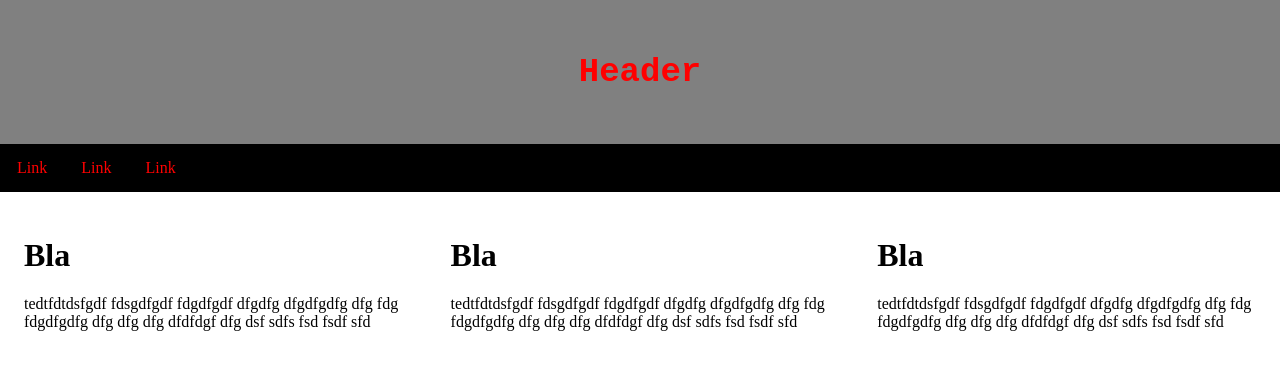
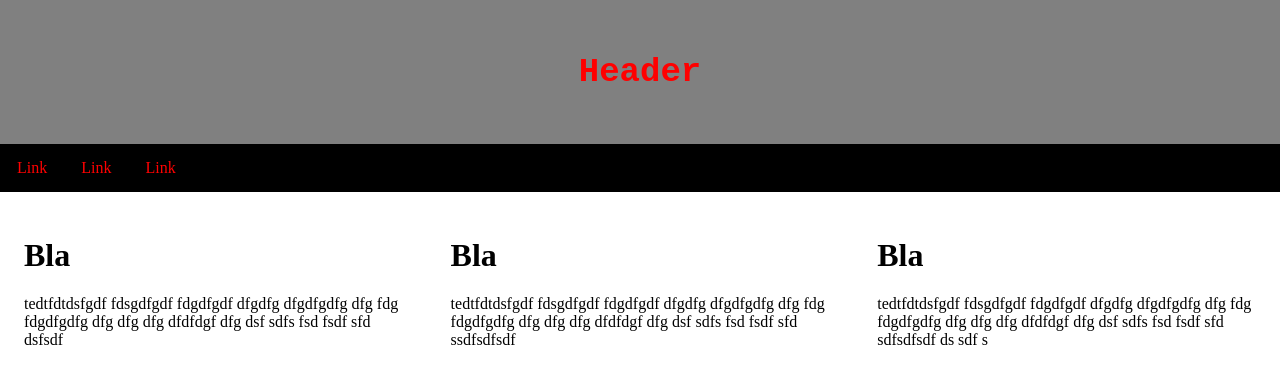
Before and after one commit to eric-kunin/front-end-exercises, a plain HTML site: page html/index.html in a window 1280 px wide. Drawn offline with Linux system fonts and the light colour scheme; files that its build step writes are made by us from their sources.

Commit message:
added some random text

```diff
--- a/html/index.html
+++ b/html/index.html
@@ -74,7 +74,7 @@
         <h1>Bla</h1>
         <p>
           tedtfdtdsfgdf fdsgdfgdf fdgdfgdf dfgdfg dfgdfgdfg dfg fdg fdgdfgdfg
-          dfg dfg dfg dfdfdgf dfg dsf sdfs fsd fsdf sfd
+          dfg dfg dfg dfdfdgf dfg dsf sdfs fsd fsdf sfd dsfsdf
         </p>
       </div>
       <!-- next -->
@@ -82,7 +82,7 @@
         <h1>Bla</h1>
         <p>
           tedtfdtdsfgdf fdsgdfgdf fdgdfgdf dfgdfg dfgdfgdfg dfg fdg fdgdfgdfg
-          dfg dfg dfg dfdfdgf dfg dsf sdfs fsd fsdf sfd
+          dfg dfg dfg dfdfdgf dfg dsf sdfs fsd fsdf sfd ssdfsdfsdf
         </p>
       </div>
       <!-- next -->
@@ -90,7 +90,7 @@
         <h1>Bla</h1>
         <p>
           tedtfdtdsfgdf fdsgdfgdf fdgdfgdf dfgdfg dfgdfgdfg dfg fdg fdgdfgdfg
-          dfg dfg dfg dfdfdgf dfg dsf sdfs fsd fsdf sfd
+          dfg dfg dfg dfdfdgf dfg dsf sdfs fsd fsdf sfd sdfsdfsdf ds sdf s
         </p>
       </div>
     </div>
```
